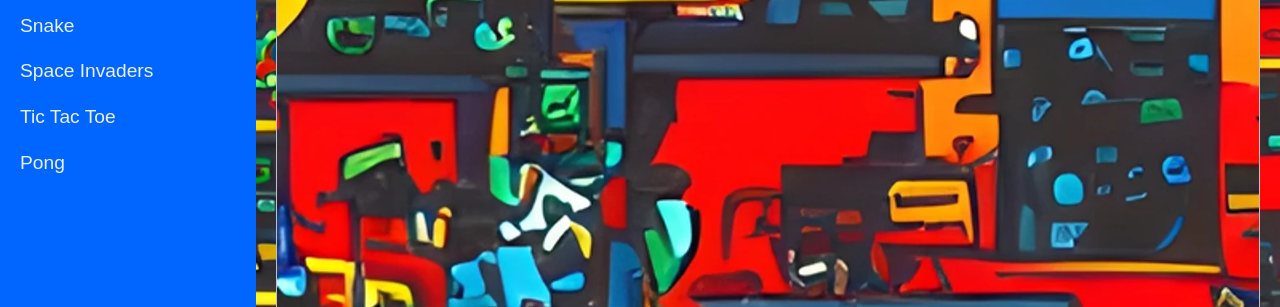
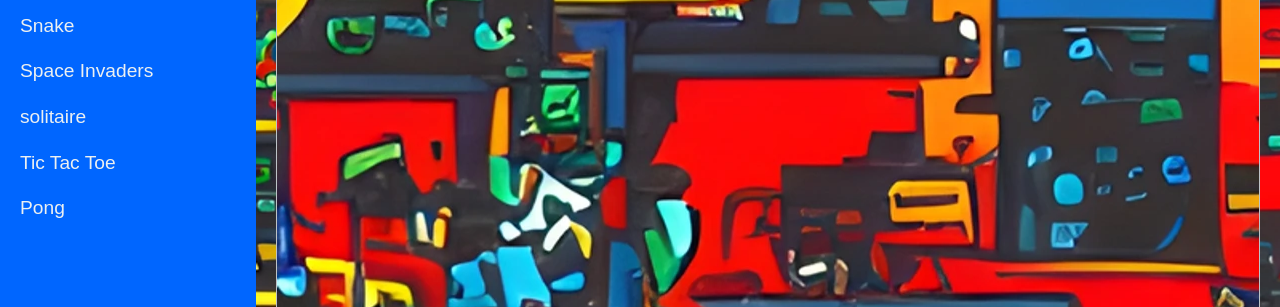
Before and after one commit to m-cochran/Randomerr, a Jekyll site: the page built from arcade.md, in a window 1280 px wide. Shown: the part 408-715 px from the top of the page. Built offline with Jekyll 4.4.1, drawn with Linux system fonts in a browser that asks for light colours.

Commit message:
Update arcade.md

```diff
--- a/arcade.md
+++ b/arcade.md
@@ -17,6 +17,7 @@ permalink: /arcade/
       <li><a href="#" data-game="memory_match">Memory Match</a></li>
       <li><a href="#" data-game="snake">Snake</a></li>
       <li><a href="#" data-game="space_invaders">Space Invaders</a></li>
+      <li><a href="#" data-game="solitaire">solitaire</a></li>
       <li><a href="#" data-game="tic_tac_toe">Tic Tac Toe</a></li>
       <li><a href="#" data-game="pong">Pong</a></li>
     </ul>
@@ -170,6 +171,9 @@ permalink: /arcade/
          case 'space_invaders':
           gameIframe.src = 'space_invaders.html';
           break;
+         case 'pong':
+          gameIframe.src = 'solitaire.html';
+          break;
          case 'tic_tac_toe':
           gameIframe.src = 'tic_tac_toe.html';
           break;
```
